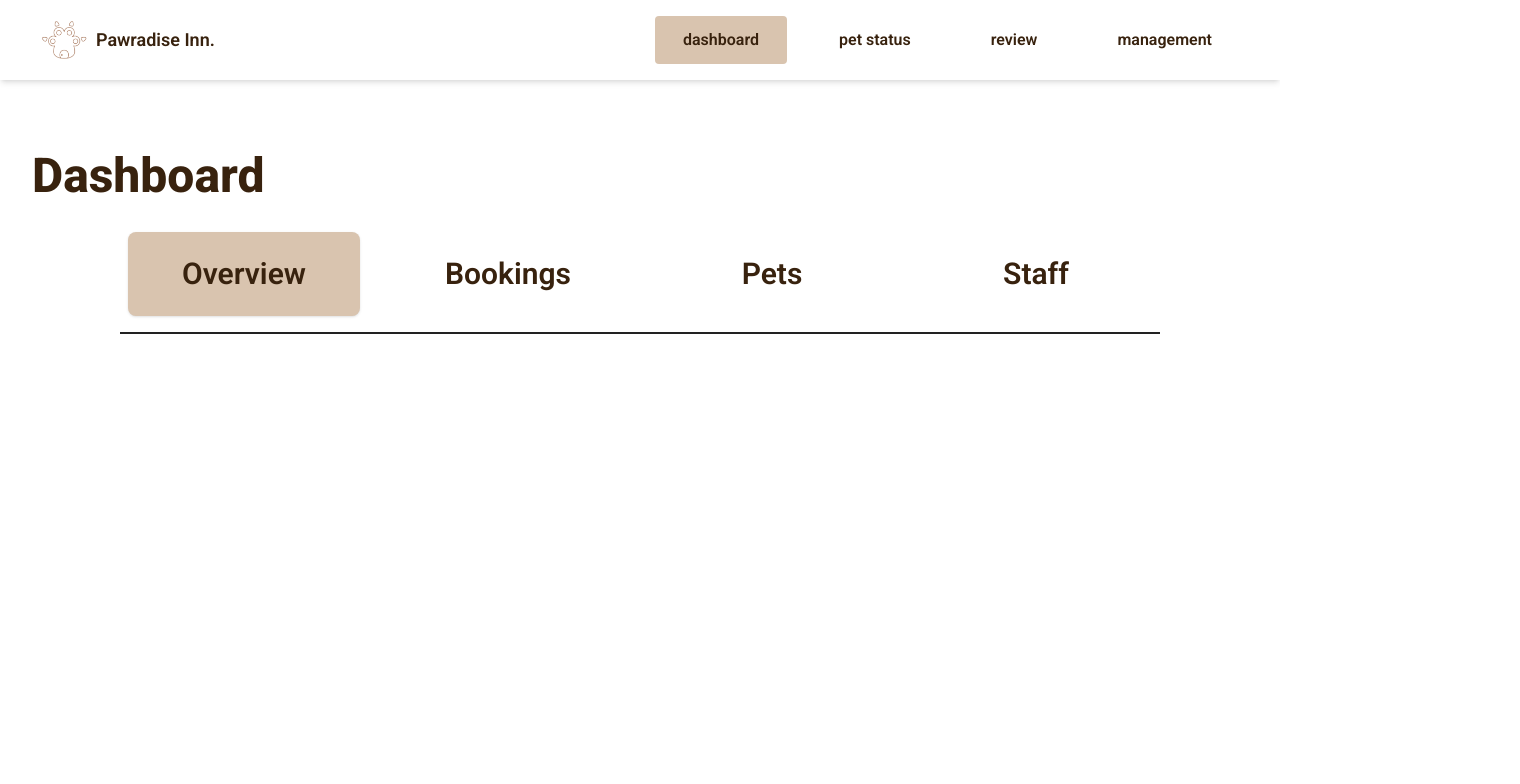
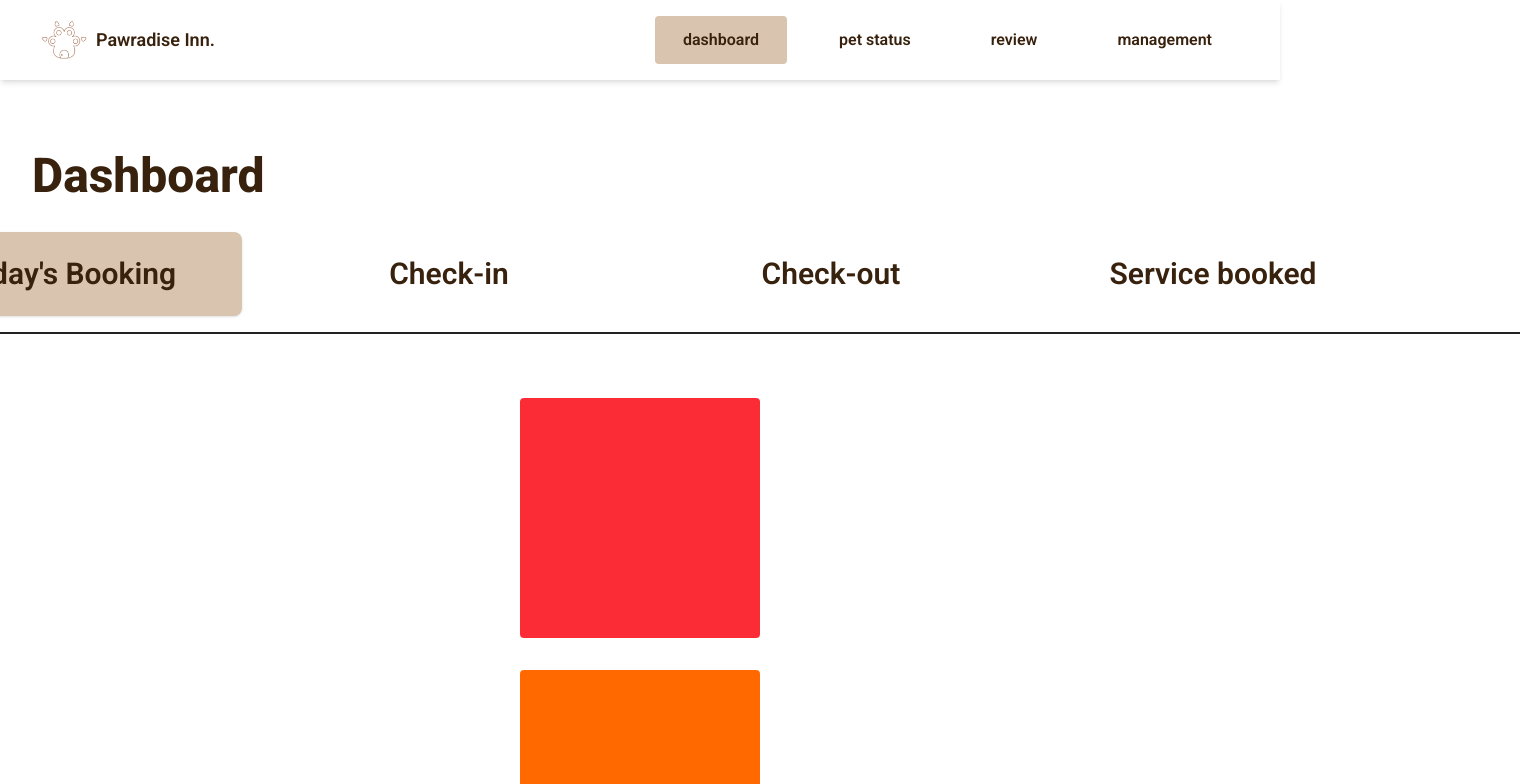
Before and after one commit to Pawradise-Inn/pawradise-inn, a React (Vite) app: page /staff/dashboard in a window 1280 px wide. Shown: the top 784 px of the page, 1520 px wide, since content can reach past the window. Built offline with nearby package versions, Linux system fonts and the light colour scheme.

Commit message:
add dashboard component and related tabs for staff interface

```diff
--- a/src/App.jsx
+++ b/src/App.jsx
@@ -17,7 +17,7 @@ import Management from "./pages/Management";
 import ServiceEdit from "./components/Management/Service_edit";
 import PetStatus from "./pages/staff/PetStatus";
 import PetUpdate from "./pages/staff/PetUpdate";
-import Dashboard from "./pages/staff/Dashboard";
+import Dashboard from "./pages/staff/dashboard/Dashboard";
 
 const App = () => {
     const location = useLocation();
--- a/src/pages/staff/Dashboard.jsx
+++ b/src/pages/staff/dashboard/Dashboard.jsx
@@ -1,10 +1,12 @@
 import { useState } from "react";
+import DashboardTab1 from "./DashboardTab1";
+
 
 const boxData = [
-    { id: 1, label: "Overview" },
-    { id: 2, label: "Bookings" },
-    { id: 3, label: "Pets" },
-    { id: 4, label: "Staff" },
+    { id: 1, label: "Today's Booking" },
+    { id: 2, label: "Check-in" },
+    { id: 3, label: "Check-out" },
+    { id: 4, label: "Service booked" },
 ];
 
 const Dashboard = () => {
@@ -30,7 +32,7 @@ const Dashboard = () => {
                         // In the future, replace this with navigation logic
                         onClick={() => setActiveBox(box.id)}
                         className={getBoxClass(activeBox === box.id)}
-                        style={{ minWidth: "180px", maxWidth: "300px" }}
+                        style={{ minWidth: "350px", maxWidth: "300px" }}
                     >
                         {box.label}
                     </button>
@@ -39,12 +41,19 @@ const Dashboard = () => {
             <div
                 className="mt-4"
                 style={{
-                    width: "calc(4 * 260px)", // Increased from 220px to 260px for a longer line
+                    width: "calc(4 * 380px)", // Increased from 220px to 260px for a longer line
                     borderBottom: "2px solid #222",
                     marginLeft: "auto",
                     marginRight: "auto"
                 }}
             />
+            {}
+            <div className = "w-full-flex justify-center mt-8">
+                {activeBox === 1 && <DashboardTab1 />}
+                {/* {activeBox === 2 && <DashboardTab2 />} */}
+                {/* {activeBox === 3 && <DashboardTab3 />} */}
+                {/* {activeBox === 4 && <DashboardTab4 />} */}
+            </div>
         </div>
     );
 };
--- /dev/null
+++ b/src/pages/staff/dashboard/DashboardTab1.jsx
@@ -0,0 +1,29 @@
+const rainbowColors = [
+    "bg-red-500",
+    "bg-orange-500",
+    "bg-yellow-400",
+    "bg-green-500",
+    "bg-blue-500",
+    "bg-indigo-500",
+    "bg-purple-500"
+];
+
+// Repeat colors to make the stack much taller than the container
+const bigRainbowStack = Array(5)
+    .fill(rainbowColors)
+    .flat();
+
+const DashboardTab1 = () => {
+    return (
+        <div className="flex flex-col items-center mt-8">
+            {bigRainbowStack.map((color, idx) => (
+                <div
+                    key={idx}
+                    className={`w-60 h-60 ${color} rounded mb-8`}
+                />
+            ))}
+        </div>
+    );
+};
+
+export default DashboardTab1;
```
Also changed, not shown: src/pages/staff/dashboard/DashboardTab2.jsx (added), src/pages/staff/dashboard/DashboardTab3.jsx (added), src/pages/staff/dashboard/DashboardTab4.jsx (added).
